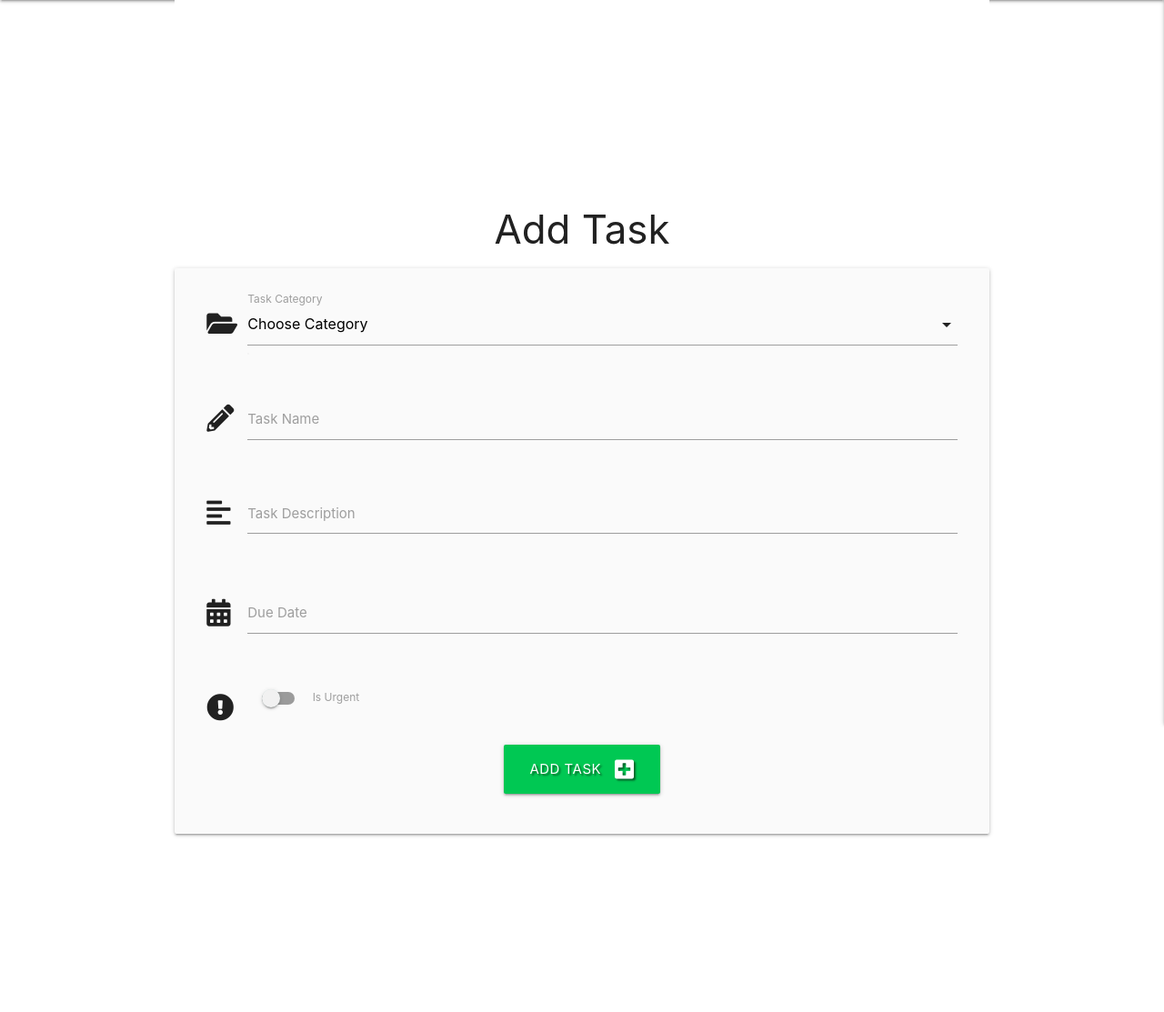
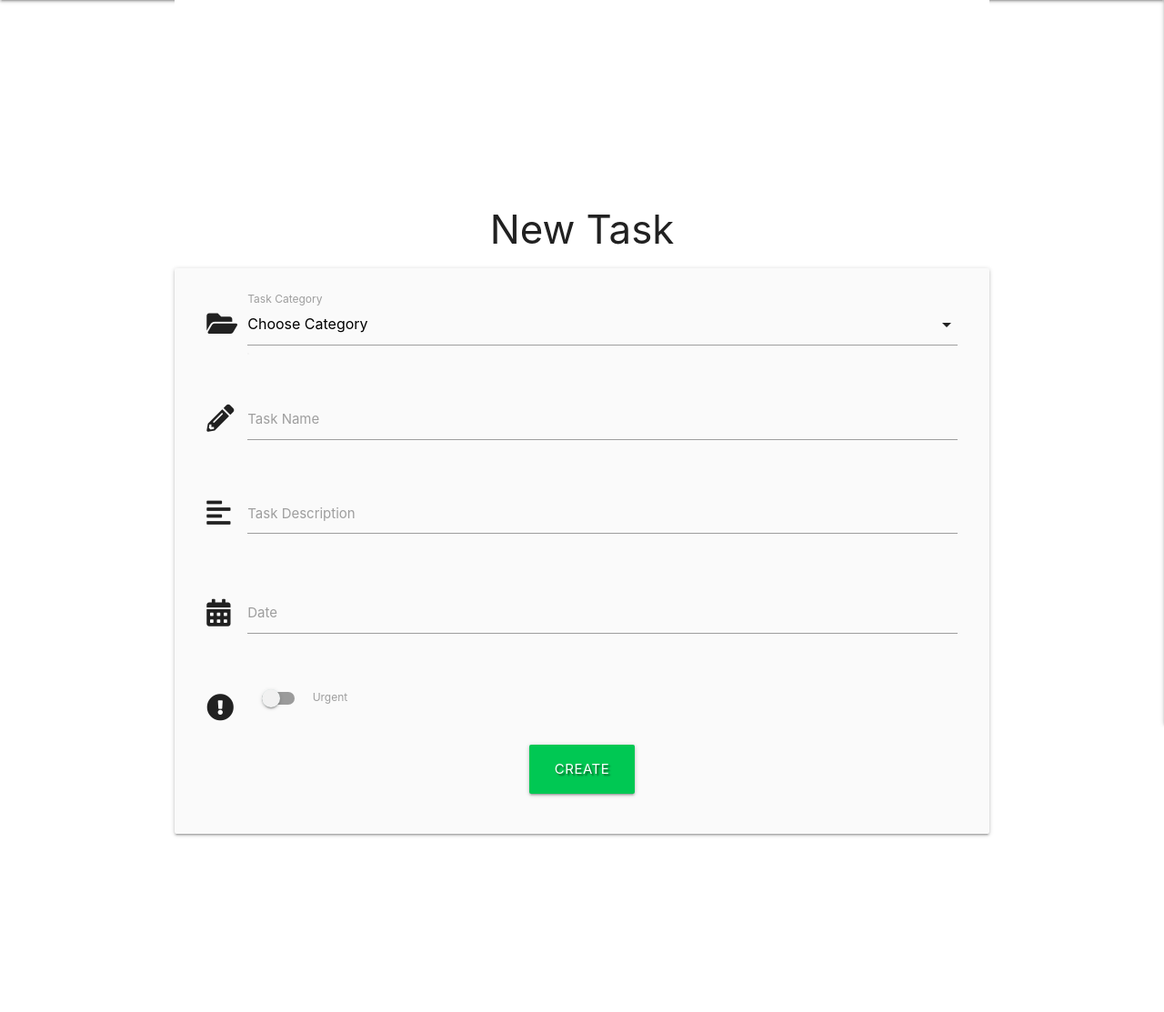
Before and after one commit to AngelArgirov/My-third-project-msp3, a Flask app: page /add_task in a window 1280 px wide. Shown: the part 64-1177 px from the top of the page at 91% size. Run offline with Flask 2, Linux system fonts and the light colour scheme; data that the repository does not hold is empty; some libraries are stand-ins or nearby versions.

Commit message:
Update add_task.html

```diff
--- a/templates/add_task.html
+++ b/templates/add_task.html
@@ -1,7 +1,7 @@
 {% extends "base.html" %}
 {% block content %}
 
-    <h3 class="grey-text text-darken-4 center-align">Add Task</h3>
+    <h3 class="grey-text text-darken-4 center-align">New Task</h3>
 
     <div class="row card-panel grey lighten-5">
         <form class="col s12" method="POST" action="{{ url_for('add_task') }}">
@@ -41,7 +41,7 @@
                 <div class="input-field col s12">
                     <i class="fas fa-calendar-alt prefix grey-text text-darken-4"></i>
                     <input id="due_date" name="due_date" type="text" class="datepicker validate" required>
-                    <label for="due_date">Due Date</label>
+                    <label for="due_date">Date</label>
                 </div>
             </div>
             <!-- is urgent toggle -->
@@ -52,7 +52,7 @@
 						<label for="is_urgent">
                             <input type="checkbox" id="is_urgent" name="is_urgent">
                             <span class="lever"></span>
-                            Is Urgent
+                            Urgent
                         </label>
 					</div>
 				</div>
@@ -61,7 +61,7 @@
             <div class="row">
                 <div class="col s12 center-align">
                     <button type="submit" class="btn-large  green accent-4 text-shadow">
-                        Add Task <i class="fas fa-plus-square right"></i>
+                        CREATE</i>
                     </button>
                 </div>
             </div>
```
